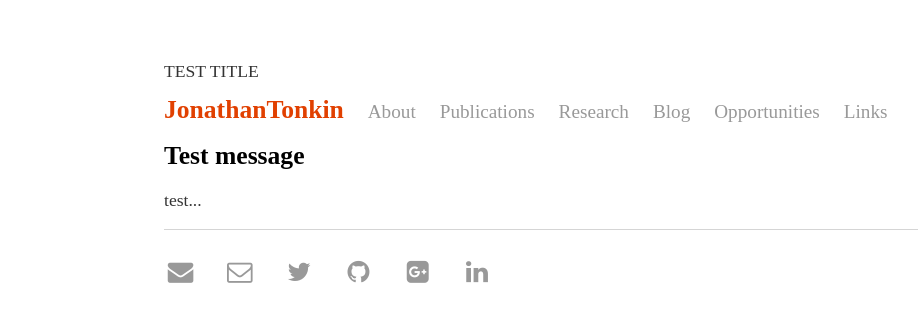
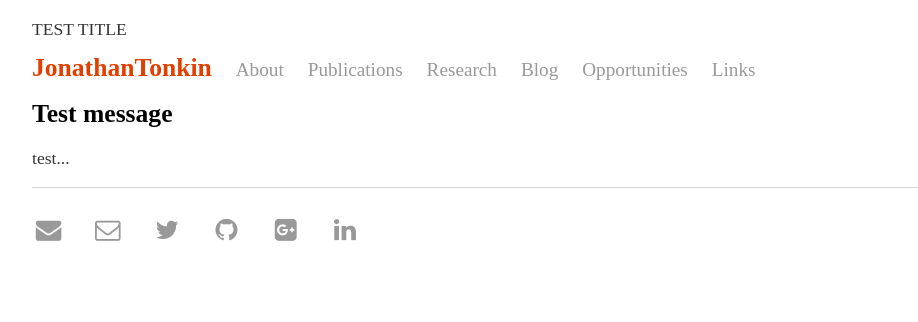
Before and after one commit to jdtonkin/jdtonkin.github.io, a Jekyll site: the page built from index.html, in a window 1280 px wide. Shown: the top 322 px of the page, without its empty margins (28-946 px from the left). Built offline with Jekyll 4.4.1, drawn with Linux system fonts in a browser that asks for light colours; nearby versions of some CDN libraries; some web fonts are replaced.

Commit message:
Update main.css

```diff
--- a/css/main.css
+++ b/css/main.css
@@ -1,5 +1,5 @@
 
-body { margin-top: 10px; margin: 60px auto; width: 70%; }
+body { margin-top: 10px; margin-bottom: 60px; margin-left: 60px; margin-right: 60px; width: 70%; }
 
 a { text-decoration: none; color: #E14000; }
 a:hover { text-decoration: underline; }
```
